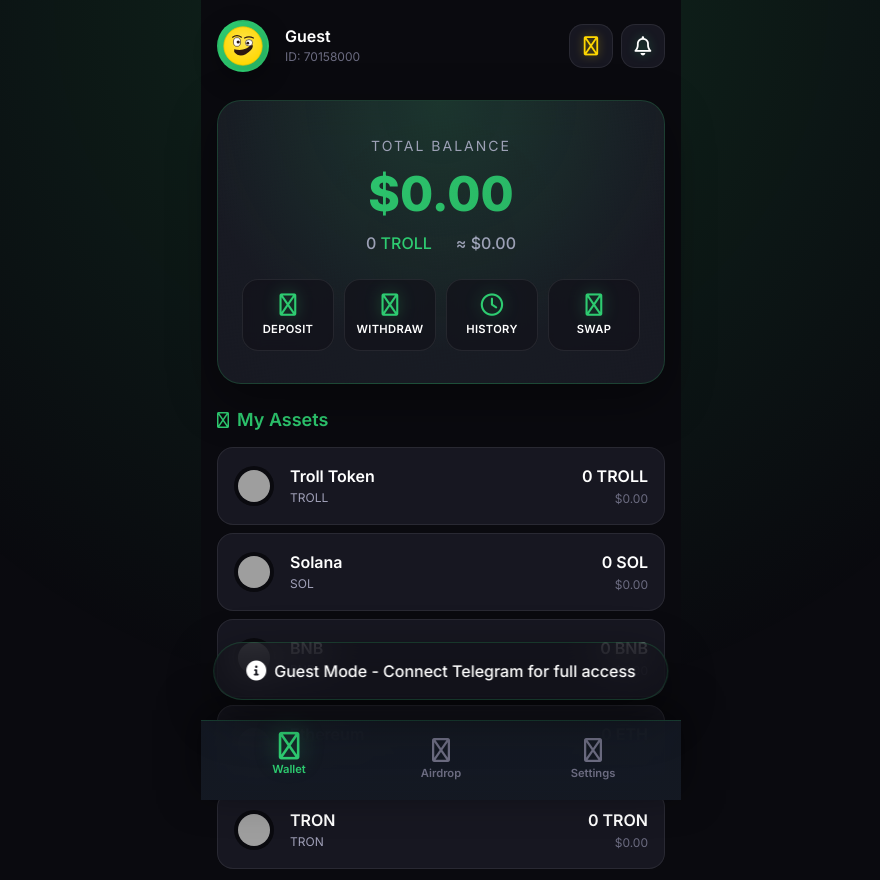
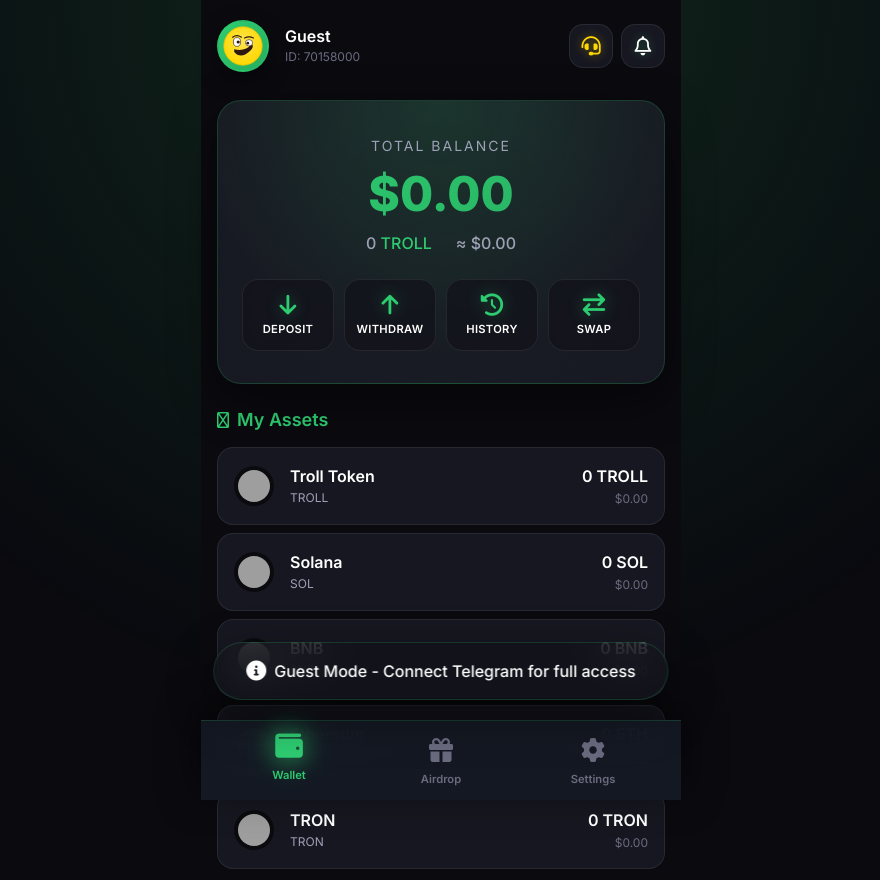
Before and after one commit to ali2026rus-bit/Super, a website: page index.html in a window 1280 px wide. Shown: the top 880 px of the page, without its empty margins (199-1079 px from the left). Drawn offline with Linux system fonts and the light colour scheme; no server answers; grey boxes are pictures that could not be loaded.

Commit message:
Update index.html

```diff
--- a/index.html
+++ b/index.html
@@ -138,7 +138,7 @@
             </div>
             <div class="header-actions">
                 <button class="icon-btn" onclick="openSupport()">
-                    <i class="fa-regular fa-headset"></i>
+                    <i class="fa-solid fa-headset"></i>
                 </button>
                 <button class="icon-btn" id="notificationBtn" onclick="showNotifications()">
                     <i class="fa-regular fa-bell"></i>
@@ -160,19 +160,19 @@
                 </div>
                 <div class="action-buttons">
                     <button class="action-btn" onclick="showDepositModal()">
-                        <i class="fa-regular fa-arrow-down"></i>
+                        <i class="fa-solid fa-arrow-down"></i>
                         <span>Deposit</span>
                     </button>
                     <button class="action-btn" onclick="showWithdrawModal()">
-                        <i class="fa-regular fa-arrow-up"></i>
+                        <i class="fa-solid fa-arrow-up"></i>
                         <span>Withdraw</span>
                     </button>
                     <button class="action-btn" onclick="showHistory()">
-                        <i class="fa-regular fa-clock"></i>
+                        <i class="fa-solid fa-clock-rotate-left"></i>
                         <span>History</span>
                     </button>
                     <button class="action-btn" onclick="showComingSoon('Swap')">
-                        <i class="fa-regular fa-arrow-right-arrow-left"></i>
+                        <i class="fa-solid fa-arrow-right-arrow-left"></i>
                         <span>Swap</span>
                     </button>
                 </div>
@@ -191,7 +191,7 @@
                 <div class="section-header">
                     <h4><i class="fa-regular fa-chart-line"></i> Top Cryptocurrencies</h4>
                     <button class="refresh-btn" onclick="refreshPrices()">
-                        <i class="fa-regular fa-rotate-right"></i>
+                        <i class="fa-solid fa-rotate-right"></i>
                     </button>
                 </div>
                 <div id="topCryptoList" class="top-crypto-list"></div>
@@ -366,23 +366,32 @@
 
             <!-- App Info -->
             <div class="app-info">
-                <p><i class="fa-regular fa-code"></i> Troll Army v26.1</p>
+                <p><i class="fa-regular fa-code"></i> Troll Army v26.0</p>
                 <p><i class="fa-regular fa-calendar"></i> TGE: May 2026</p>
             </div>
         </div>
 
         <!-- ====== BOTTOM NAVIGATION ====== -->
-        <div id="bottomNav" class="bottom-nav" style="display: none;">
-            <button class="nav-item active" data-tab="wallet" onclick="showWallet()">
-                <i class="fa-regular fa-wallet"></i>
+        <div id="bottomNav" class="bottom-nav-pro" style="display: none;">
+            <button class="nav-item-pro active" data-tab="wallet" onclick="showWallet()">
+                <div class="nav-icon-pro">
+                    <i class="fa-solid fa-wallet"></i>
+                    <div class="nav-glow-pro"></div>
+                </div>
                 <span>Wallet</span>
             </button>
-            <button class="nav-item" data-tab="airdrop" onclick="showAirdrop()">
-                <i class="fa-regular fa-parachute-box"></i>
+            <button class="nav-item-pro" data-tab="airdrop" onclick="showAirdrop()">
+                <div class="nav-icon-pro">
+                    <i class="fa-solid fa-gift"></i>
+                    <div class="nav-glow-pro"></div>
+                </div>
                 <span>Airdrop</span>
             </button>
-            <button class="nav-item" data-tab="settings" onclick="showSettings()">
-                <i class="fa-regular fa-gear"></i>
+            <button class="nav-item-pro" data-tab="settings" onclick="showSettings()">
+                <div class="nav-icon-pro">
+                    <i class="fa-solid fa-gear"></i>
+                    <div class="nav-glow-pro"></div>
+                </div>
                 <span>Settings</span>
             </button>
         </div>
@@ -390,14 +399,13 @@
 
     <!-- ====== MODALS ====== -->
 
-    <!-- Deposit Modal (Simplified - No TXN ID, No Submit Button) -->
+    <!-- Deposit Modal -->
     <div id="depositModal" class="modal">
         <div class="modal-content">
             <button class="close-btn" onclick="closeModal('depositModal')">&times;</button>
             <div class="modal-icon">📥</div>
             <h2>Deposit Crypto</h2>
             <p class="modal-desc">Select currency to generate your unique deposit address</p>
-            <!-- المحتوى الديناميكي سيتم حقنه من app.js -->
         </div>
     </div>
 
@@ -432,26 +440,6 @@
 
                 <button class="modal-action-btn" onclick="submitWithdraw()">
                     <i class="fa-regular fa-paper-plane"></i> Request Withdrawal
-                </button>
-            </div>
-        </div>
-    </div>
-
-    <!-- Withdraw Locked Modal (NEW - Professional) -->
-    <div id="withdrawLockedModal" class="modal">
-        <div class="modal-content withdraw-locked-content">
-            <button class="close-btn" onclick="closeModal('withdrawLockedModal')">&times;</button>
-            <div class="modal-icon">🔒</div>
-            <h2 id="withdrawLockedTitle">Withdrawal Locked</h2>
-            <p id="withdrawLockedMessage" class="modal-desc">You're almost there! Complete the remaining missions to unlock withdrawal.</p>
-
-            <div class="missions-remaining-list" id="missionsRemainingList">
-                <!-- سيتم ملؤها ديناميكياً من app.js -->
-            </div>
-
-            <div class="modal-actions" style="margin-top: 20px;">
-                <button class="modal-action-btn primary" onclick="closeModal('withdrawLockedModal')">
-                    <i class="fa-regular fa-check"></i> Got it!
                 </button>
             </div>
         </div>
```
